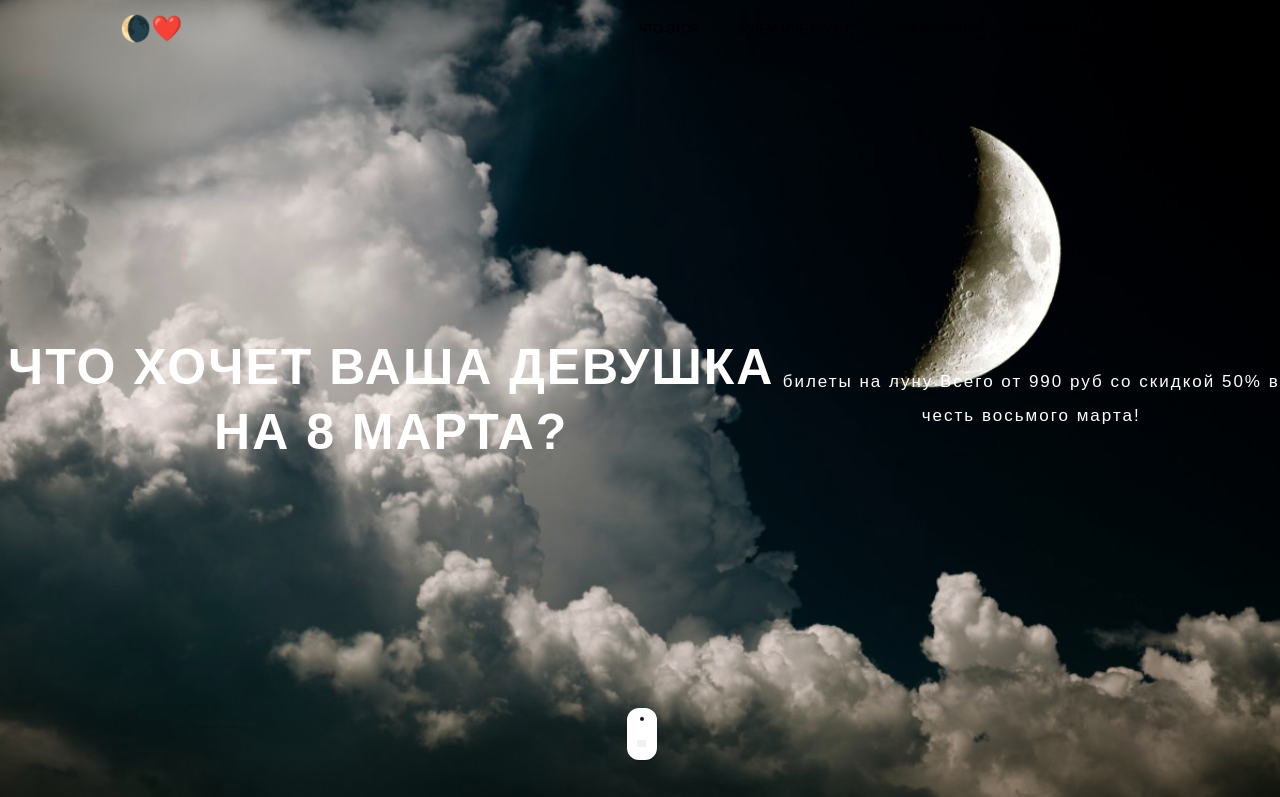
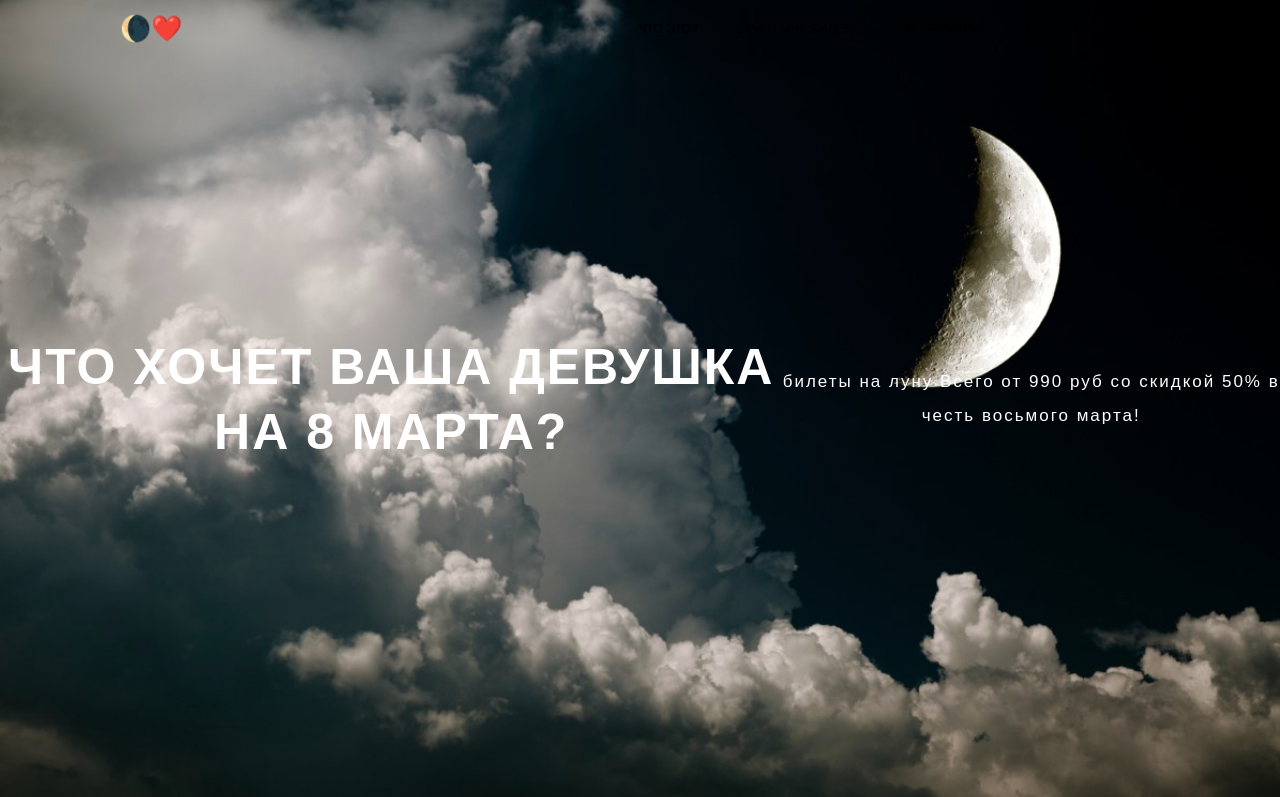
Before and after one commit to arsenicum32/flytomoon, a website: page index.html in a window 1280 px wide. Shown: the top 797 px of the page. Drawn offline with nearby package versions, Linux system fonts and the light colour scheme; grey boxes are pictures that could not be loaded.

Commit message:
no mouse

```diff
--- a/index.html
+++ b/index.html
@@ -48,10 +48,10 @@
   <h1 class="hero__title hot-title" id='title'>Что хочет ваша девушка на 8 марта?</h1>
   <p class="hero__tagline hot-all">билеты на луну Всего от 990 руб со скидкой 50% в честь восьмого марта!</p>
 
-  <div class="mouse" aria-hidden="true">
+  <!-- <div class="mouse" aria-hidden="true">
     <span class="mouse__wheel"></span>
     <img src="http://s3-us-west-2.amazonaws.com/s.cdpn.io/392/Apple_logo_black.svg.png" alt="the trademark of apple inc.">
-  </div>
+  </div> -->
 </div>
 
 <main class="section" id="fillinfo" role="main">
```
